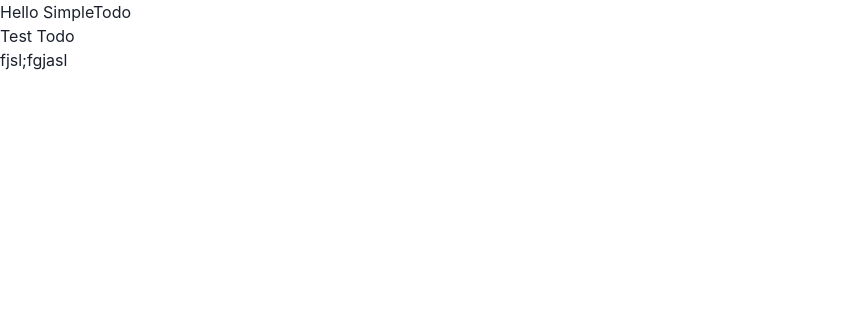
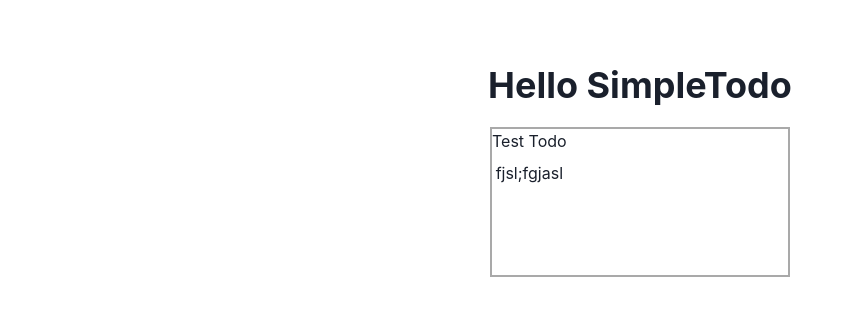
Before and after one commit to muship9/simple-todo, a React (Vite) app: page / in a window 1280 px wide. Shown: the top 316 px of the page, without its empty margins (0-854 px from the left). Built offline with nearby package versions, Linux system fonts and the light colour scheme.

Commit message:
feat: todoにstyleをつけた

```diff
--- a/src/App.tsx
+++ b/src/App.tsx
@@ -1,4 +1,4 @@
-import { Text } from "@chakra-ui/react";
+import { Flex, Heading, VStack } from "@chakra-ui/react";
 import { useState } from "react";
 import { TodoCard } from "./components/TodoCard";
 
@@ -11,10 +11,16 @@ function App() {
   ]);
   return (
     <>
-      <Text>Hello SimpleTodo</Text>
-      {testData.map((data) => (
-        <TodoCard name={data.name} id={data.id} />
-      ))}
+      <VStack spacing={5} h={"100vh"} w={"100vw"}>
+        <Heading size={"xl"} textAlign={"center"} mt={"5%"}>
+          Hello SimpleTodo
+        </Heading>
+        <Flex w={"100%"} h={"100%"} justifyContent={"center"}>
+          {testData.map((data) => (
+            <TodoCard name={data.name} id={data.id} />
+          ))}
+        </Flex>
+      </VStack>
     </>
   );
 }
--- a/src/components/TodoCard.tsx
+++ b/src/components/TodoCard.tsx
@@ -1,4 +1,4 @@
-import { Text } from "@chakra-ui/react";
+import { Flex, Text, VStack } from "@chakra-ui/react";
 import { VFC } from "react";
 
 type Props = {
@@ -9,8 +9,12 @@ type Props = {
 export const TodoCard: VFC<Props> = ({ name, id }: Props) => {
   return (
     <>
-      <Text>{name}</Text>
-      <Text>{id}</Text>
+      <Flex w={"300px"} h={"150px"} border={" 2px solid #a9a9a9"}>
+        <VStack>
+          <Text>{name}</Text>
+          <Text>{id}</Text>
+        </VStack>
+      </Flex>
     </>
   );
 };
```
